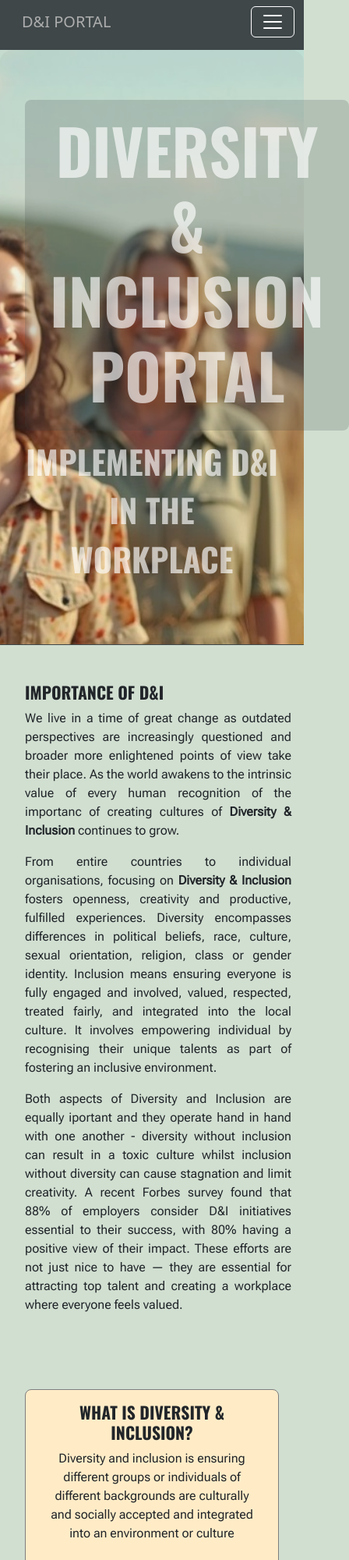
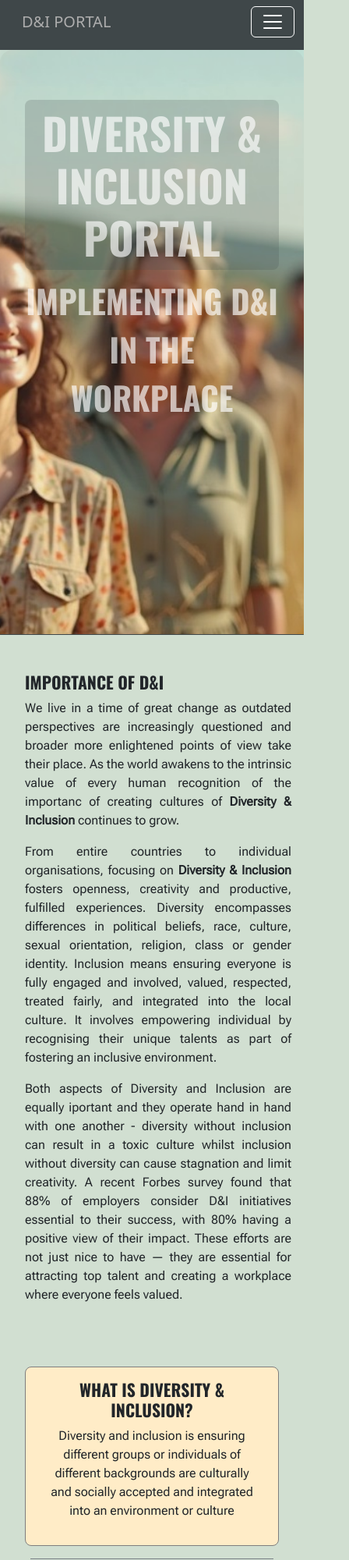
Before and after one commit to LanceSissing/diversity-inclusion, a plain HTML site: page index.html in a window 390 px wide. Shown: the top 2000 px of the page at 78% size, 448 px wide, since content can reach past the window. Drawn offline with nearby package versions, Linux system fonts and the light colour scheme.

Commit message:
Further changes to layout scheme to imporive alignment and responsiveness

```diff
--- a/assets/css/style.css
+++ b/assets/css/style.css
@@ -76,6 +76,16 @@ body {
     background: rgba(63, 71, 73, 0.2); /* Background */
 }
 
+@media (max-width: 575.98px) {
+  .jumbotron .content h1 {
+    font-size: 3.5rem;
+    padding-left: 0.5rem;
+    padding-right: 0.5rem;
+    padding-top: 0.5rem;
+    padding-bottom: 0.5rem;
+  }
+}
+
 .jumbotron .content p {
     font-size: 2.6rem;
     font-family: "Oswald", sans-serif;
@@ -151,7 +161,7 @@ hr {
 }
 
 section[aria-labelledby="importance-of-d&i"] aside {
-    margin-top: 4rem;
+    margin-top: 3rem;
     padding-right: 2rem;
     padding-left: 2rem;
 }
@@ -208,7 +218,7 @@ section[aria-labelledby="increased-employee-engagement"] .col-12 {
 section[aria-labelledby="new-perspectives-and-innovation"] .col-12 {
     text-align: justify;
     padding-left: 2rem; /* Add extra white space on the left */
-    padding-right: 3rem; /*Add extra white space on the right */
+    padding-right: 2rem; /*Add extra white space on the right */
     padding-top: 0.5rem;  /*Add extra white space at the top */
 }
 
@@ -232,7 +242,6 @@ section[aria-labelledby="implementing-pool"] .col-12 {
     padding-right: 2rem; /*Add extra white space on the right */
     padding-top: 2rem;  /*Add extra white space at the top */
 }
-
 
 section[aria-labelledby="challenges-to-d&i"] .col-md-12 {
     text-align: justify;
--- a/index.html
+++ b/index.html
@@ -245,7 +245,7 @@
       <hr style="width: 80%; margin-left: auto; margin-right: auto">
 
       <!-- Section: Challenges to D&I -->
-      <section aria-labelledby="challenges-to-d&i">
+       <section aria-labelledby="challenges-to-d&i">
         <div class="container-fluid">
           <div class="row">
             <div class="col-md-12">
@@ -265,7 +265,7 @@
       <!-- 3 Bootstrap cards -->
       <section aria-label="Highlights">
         <div class="container-fluid">
-          <div class="row my-4 px-4 align-items-stretch">
+          <div class="row my-4">
             <div class="col-12 col-sm-6 col-md-3 mb-4">
               <div class="card h-100">
                 <img src="assets/images/card1a.png" class="card-img-top" alt="Card 1">
@@ -274,6 +274,7 @@
                   <p class="card-text">Unconscious biases are deeply ingrained ideas about stereotypes that create prejudices
                      that have an influence on our decisions and behaviors without our conscious awareness. These biases can
                      manifest in performance evaluations and promotions creating inequitable outcomes.</p>
+
                 </div>
               </div>
             </div>
@@ -313,7 +314,7 @@
           </div>
         </div>
       </section>
-
+<br>
       <hr style="width: 80%; margin-left: auto; margin-right: auto">
 
       <section aria-labelledby="implementing-pool">
```
